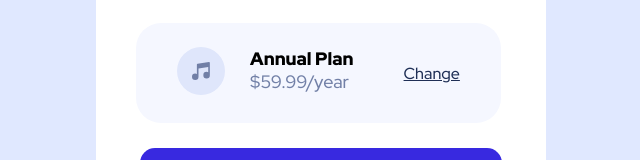
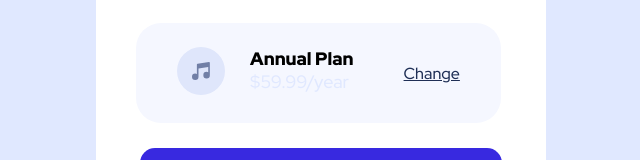
Before and after one commit to Amhinkle/frontend-mentor-order-summary, a plain HTML site: page index.html in a window 1280 px wide. Shown: the part 470-630 px from the top of the page, without its empty margins (319-959 px from the left). Drawn offline with nearby package versions, Linux system fonts and the light colour scheme; files that its build step writes are made by us from their sources.

Commit message:
Update _globals.scss

```diff
--- a/apps/scss/_globals.scss
+++ b/apps/scss/_globals.scss
@@ -108,7 +108,7 @@ a{
     p{
         font-size: $fontOther;
         padding-left: 25px;
-        color: $desaturatedBlue;
+        color: $paleBlue;
     }
 
 }
```
